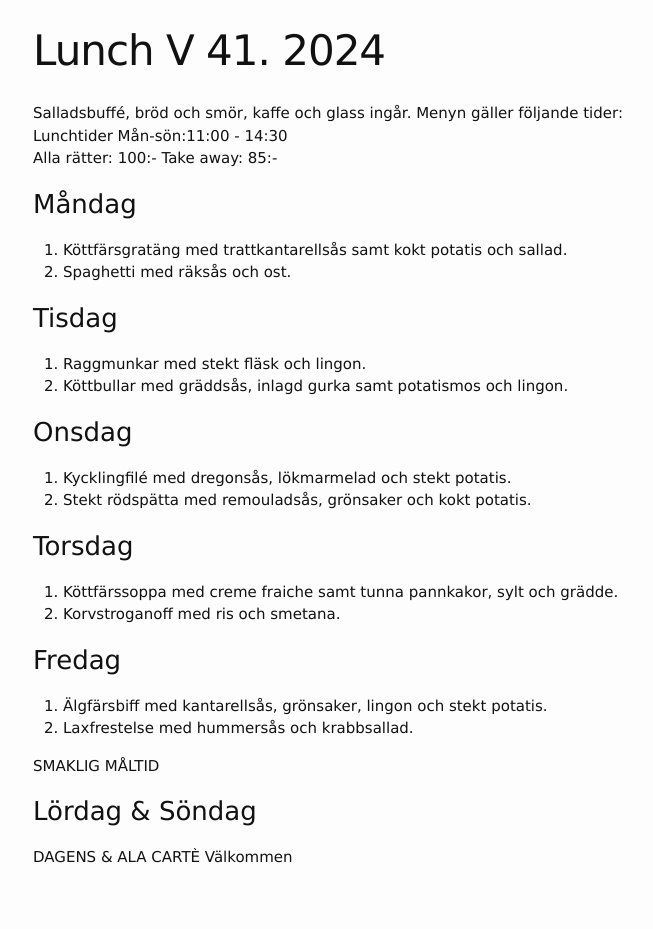
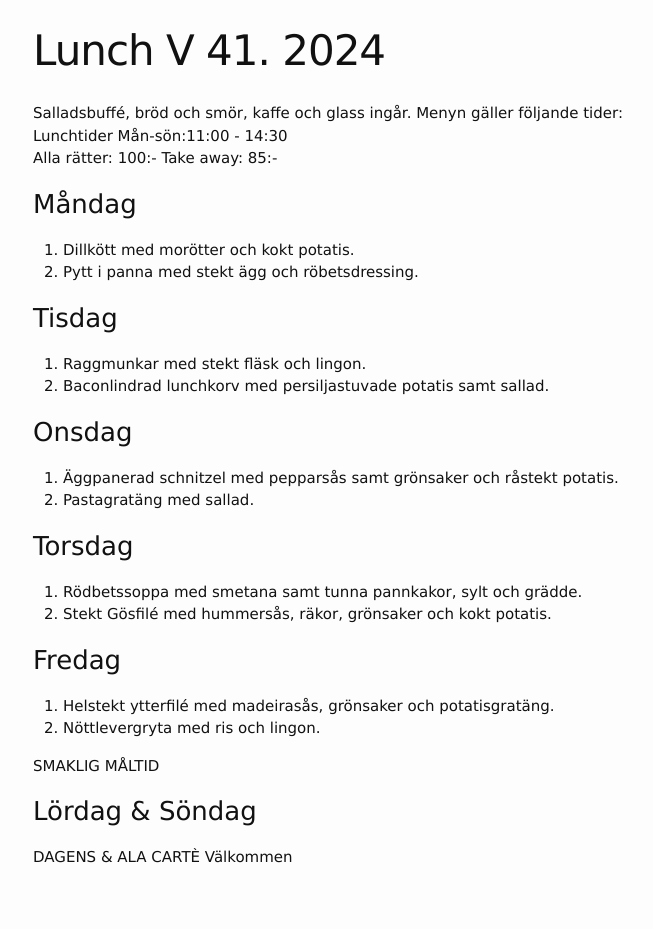
Before and after one commit to FarInn62/farinn62.github.io, a Jekyll site: the page built from lunch.md, in a window 1280 px wide. Shown: the whole page, without its empty margins (237-890 px from the left). Built offline with Jekyll 4.4.1, drawn with Linux system fonts in a browser that asks for light colours.

Commit message:
Update lunch.md

```diff
--- a/lunch.md
+++ b/lunch.md
@@ -11,28 +11,28 @@ Alla rätter: 100:- Take away: 85:-
 
 ### Måndag
 
-1. Köttfärsgratäng med trattkantarellsås samt kokt potatis och sallad.
-2. Spaghetti med räksås och ost.
+1. Dillkött med morötter och kokt potatis.
+2. Pytt i panna med stekt ägg och röbetsdressing.
 
 ### Tisdag
 
 1. Raggmunkar med stekt fläsk och lingon.
-2. Köttbullar med gräddsås, inlagd gurka samt potatismos och lingon.
+2. Baconlindrad lunchkorv med persiljastuvade potatis samt sallad.
 
 ### Onsdag
 
-1. Kycklingfilé med dregonsås, lökmarmelad och stekt potatis.
-2. Stekt rödspätta med remouladsås, grönsaker och kokt potatis.
+1. Äggpanerad schnitzel med pepparsås samt grönsaker och råstekt potatis.
+2. Pastagratäng med sallad.
 
 ### Torsdag
 
-1. Köttfärssoppa med creme fraiche samt tunna pannkakor, sylt och grädde.
-2. Korvstroganoff med ris och smetana.
+1. Rödbetssoppa med smetana samt tunna pannkakor, sylt och grädde.
+2. Stekt Gösfilé med hummersås, räkor, grönsaker och kokt potatis.
 
 ### Fredag
 
-1. Älgfärsbiff med kantarellsås, grönsaker, lingon och stekt potatis.
-2. Laxfrestelse med hummersås och krabbsallad.
+1. Helstekt ytterfilé med madeirasås, grönsaker och potatisgratäng.
+2. Nöttlevergryta med ris och lingon.
 
 SMAKLIG MÅLTID
 ### Lördag & Söndag
```
